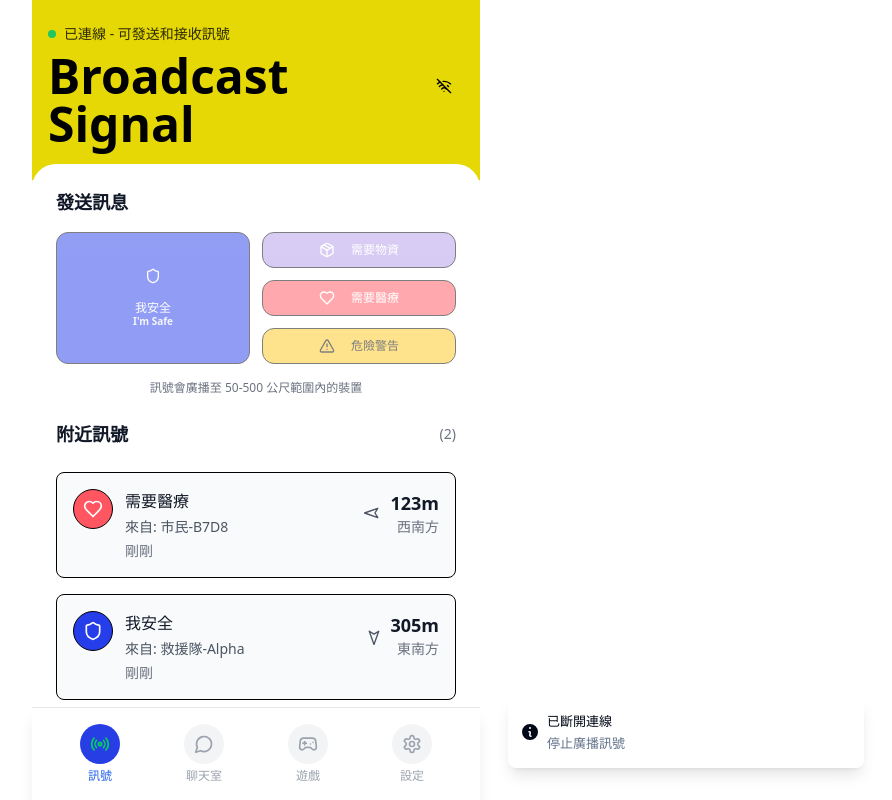
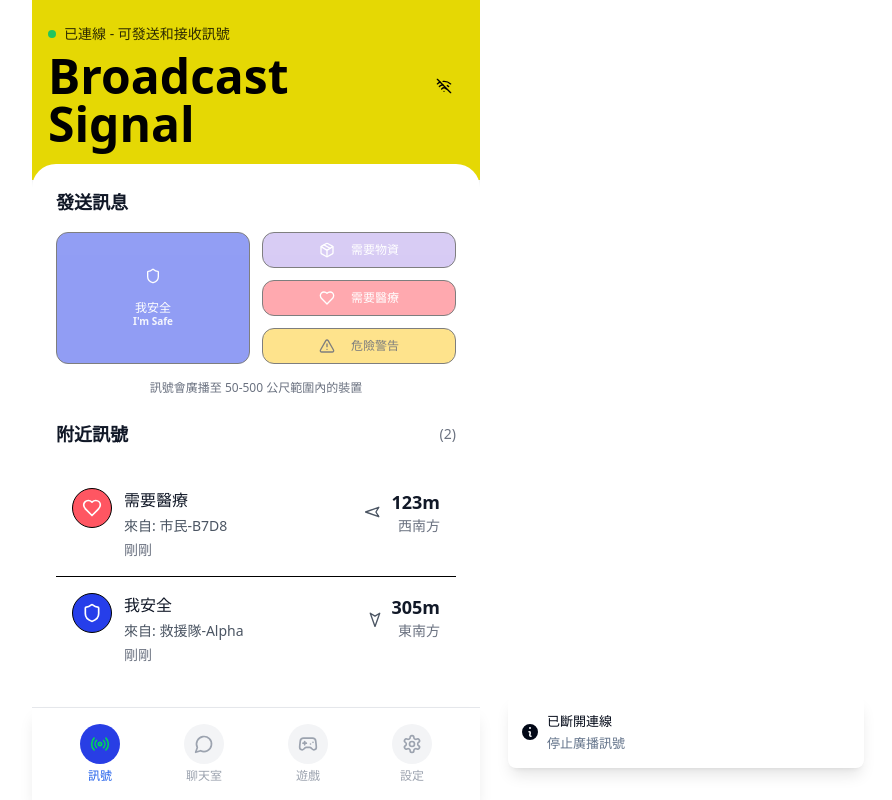
Before and after one commit to aa-prime-studio/echo-alert-now, a React (Vite) app: page /app in a window 1280 px wide. Both pictures are taken after a click on the button 828 px from the left and 86 px from the top of the page. Shown: the whole page, without its empty margins (384-1276 px from the left). Built offline with nearby package versions, Linux system fonts and the light colour scheme.

Commit message:
Refactor: Use separator for signal messages
Use separator to divide signal messages in `src/components/MessageList.tsx`.

```diff
--- a/src/components/MessageList.tsx
+++ b/src/components/MessageList.tsx
@@ -3,6 +3,7 @@ import React from 'react';
 import { AlertTriangle, Heart, Package, Shield, Clock } from 'lucide-react';
 import { SignalMessage } from '@/services/webrtc';
 import { DirectionCompass } from '@/components/DirectionCompass';
+import { Separator } from '@/components/ui/separator';
 
 interface MessageListProps {
   messages: SignalMessage[];
@@ -50,13 +51,15 @@ export const MessageList: React.FC<MessageListProps> = ({ messages }) => {
         <span className="text-sm text-gray-500">({messages.length})</span>
       </div>
 
-      <div className="space-y-4">
-        {sortedMessages.map((message) => {
+      <div className="space-y-0">
+        {sortedMessages.map((message, index) => {
           const config = signalConfig[message.type];
           const Icon = config.icon;
+          const isLastMessage = index === sortedMessages.length - 1;
 
           return (
-            <div key={message.id} className="flex items-start space-x-3 p-4 bg-gray-50 rounded-lg border border-black">
+            <React.Fragment key={message.id}>
+              <div className="flex items-start space-x-3 p-4 bg-white">
                 <div className={`w-10 h-10 rounded-full flex items-center justify-center ${config.color} flex-shrink-0 border border-black`}>
                   <Icon className="w-5 h-5" />
                 </div>
@@ -79,6 +82,10 @@ export const MessageList: React.FC<MessageListProps> = ({ messages }) => {
                   </div>
                 </div>
               </div>
+              {!isLastMessage && (
+                <Separator className="bg-black" />
+              )}
+            </React.Fragment>
           );
         })}
       </div>
```
Lines whose indentation alone changed are shown as unchanged.
